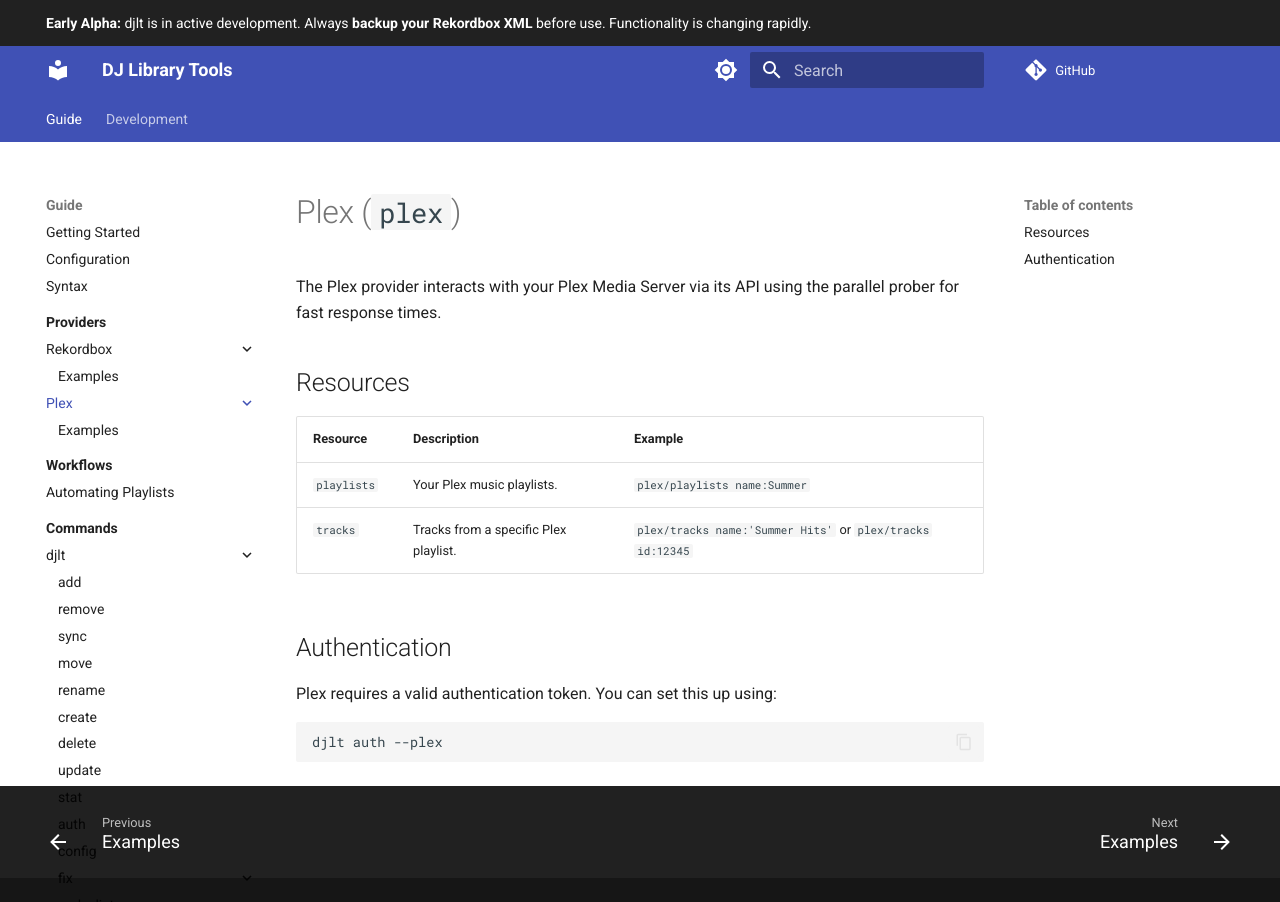
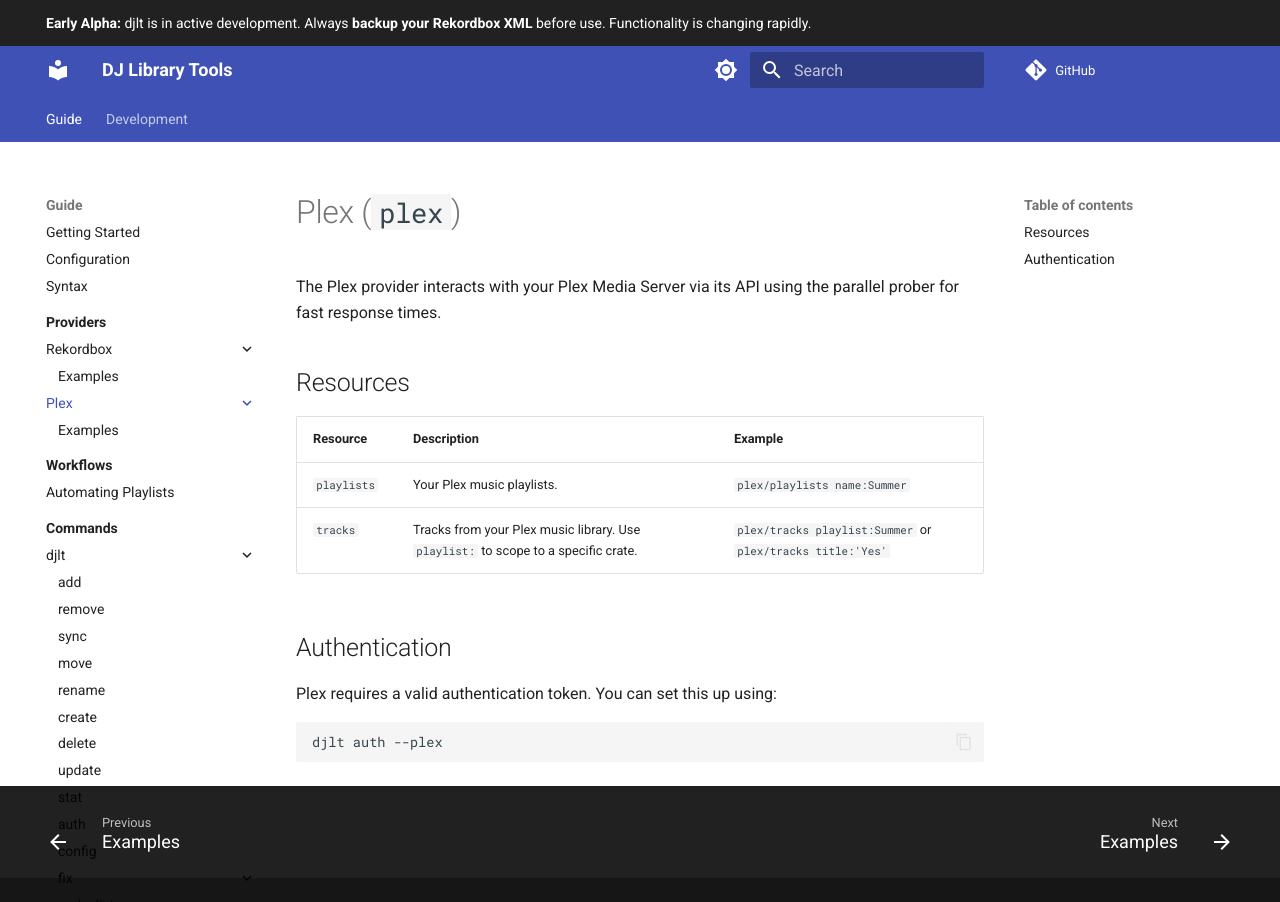
Before and after one commit to llttlltt/dj-library-tools, an MkDocs documentation site: the page built from docs/guide/query/providers/plex/index.md, in a window 1280 px wide. Built offline with MkDocs 1.6.1 and Material for MkDocs 9.7.7, drawn with Linux system fonts in a browser that asks for light colours; comment, search, counter and statistics services are not loaded.

Commit message:
docs: finalize canonical fields and plex global search documentation

```diff
--- a/docs/guide/query/providers/plex/index.md
+++ b/docs/guide/query/providers/plex/index.md
@@ -7,7 +7,7 @@
 | Resource | Description | Example |
 | :--- | :--- | :--- |
 | `playlists` | Your Plex music playlists. | `plex/playlists name:Summer` |
-| `tracks` | Tracks from a specific Plex playlist. | `plex/tracks name:'Summer Hits'` or `plex/tracks id:12345` |
+| `tracks` | Tracks from your Plex music library. Use `playlist:` to scope to a specific crate. | `plex/tracks playlist:Summer` or `plex/tracks title:'Yes'` |
 
 ## Authentication
 
```
